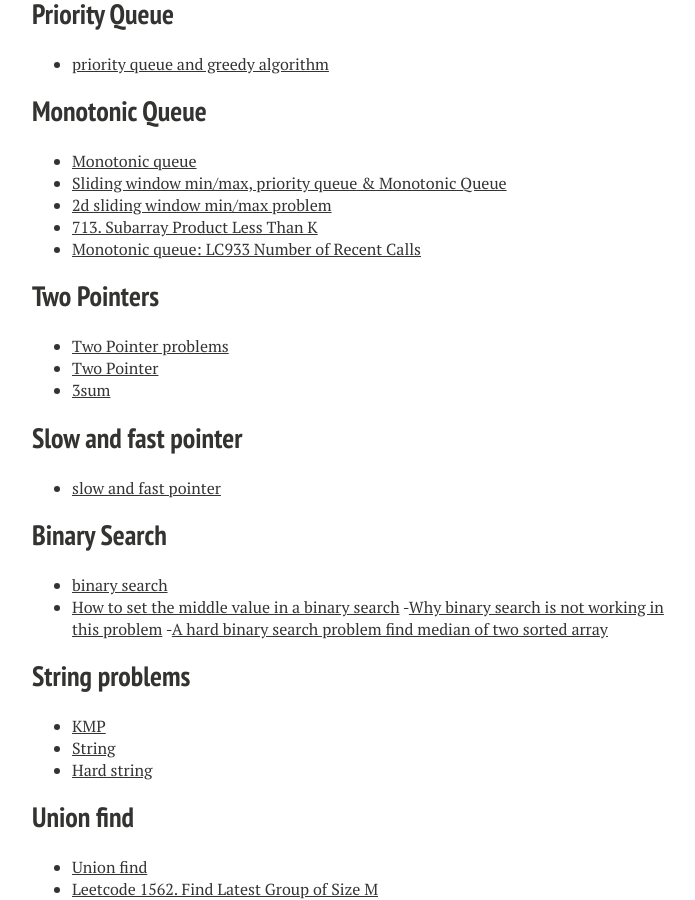
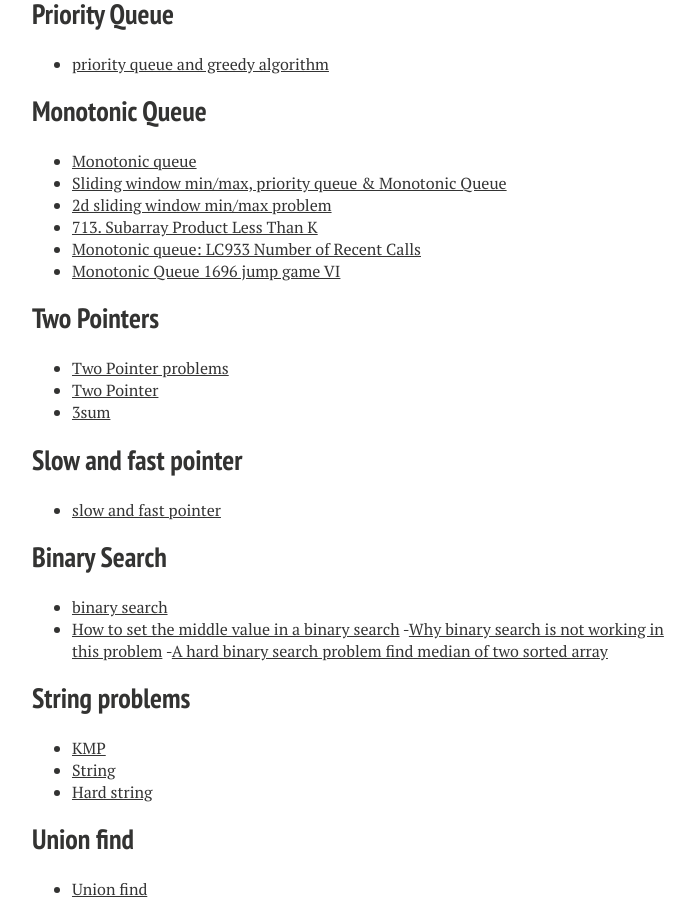
Before and after one commit to xiaokeshen/xiaokeshen.github.io, a Jekyll site: the page built from blog/index.md, in a window 1280 px wide and 900 px high, scrolled down 4295 px. Shown: the whole window, without its empty margins (288-983 px from the left). Built offline with Jekyll 4.4.1, drawn with Linux system fonts in a browser that asks for light colours; nearby versions of some CDN libraries.

Commit message:
Add a jump game problem

```diff
--- a/blog/index.md
+++ b/blog/index.md
@@ -155,6 +155,7 @@ My 'Serious' coding got started since I became a student as a Computer Science M
 - [2d sliding window min/max problem](https://medium.com/@jim.morris.shen/2d-sliding-window-min-max-problem-e24b0c707a62?source=friends_link&sk=46498cedeb74b99fa2cd188e492184ba)
 - [713. Subarray Product Less Than K](https://medium.com/@jim.morris.shen/monotonic-queue-eecdf378ef7a)
 - [Monotonic queue: LC933 Number of Recent Calls](https://medium.com/@jim.morris.shen/monotonic-queue-lc933-number-of-recent-calls-c2e0d055ec55?source=friends_link&sk=0f696ce511e32665adaf64ee5415c1c3)
+- [Monotonic Queue 1696 jump game VI](https://jimmy-shen.medium.com/monotonic-queue-1696-jump-game-289e14c07a35)
 
 ## Two Pointers
 - [Two Pointer problems](https://medium.com/@jim.morris.shen/two-pointers-5bc86424ffd4?source=friends_link&sk=20eb28ea867ad7f3a3e67b22fd5bf4f9)
```
